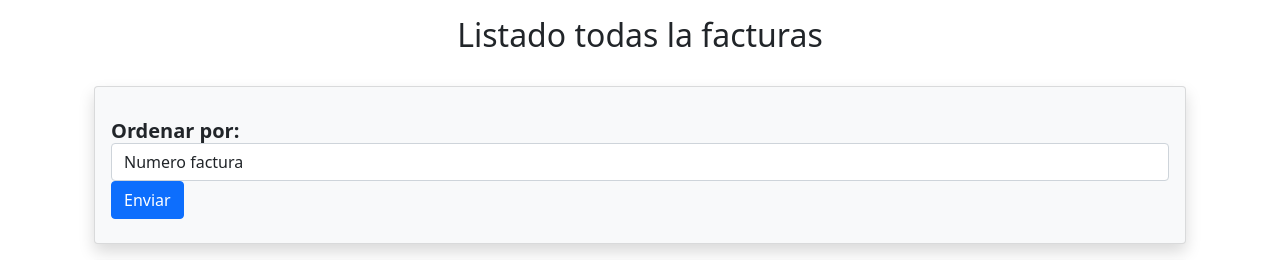
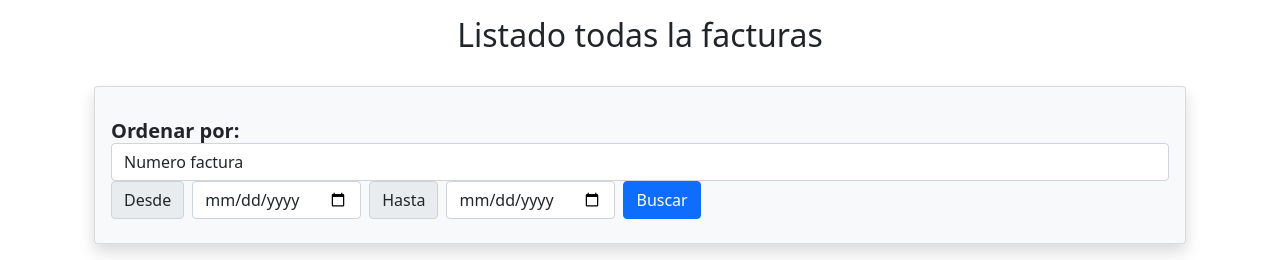
Before and after one commit to backglass/Plisafor-gestion-v2, a Flask app: page /facturas in a window 1280 px wide. Shown: the part 56-316 px from the top of the page. Run offline with Flask 3, Linux system fonts and the light colour scheme; the visitor is signed in with stand-in values (Sample User, id 1); data that the repository does not hold is empty; some libraries are stand-ins or nearby versions.

Commit message:
Rediseñado el formulario para que se pueda elegir un rango de fechas para ver las facturas

```diff
--- a/templates/facturas.html
+++ b/templates/facturas.html
@@ -7,13 +7,14 @@
 
 
 
-<!-- Estilos para el color de los iconos, los iconos los traje desde google icons -->
+
 <script type="text/javascript">
   function submitForm() {
       var form = document.getElementById("my-form");
       form.submit();
   }
 </script>
+<!-- Estilos para el color de los iconos, los iconos los traje desde google icons -->
 <style>
   .intro_textarea {
     white-space: pre-line;
@@ -48,6 +49,8 @@
     background: #dbdfe5;
   }
   </style>
+
+
   <div class="container">
     <h2 class="text-center mt-3">Listado todas la facturas</h2><br>
 
@@ -61,12 +64,28 @@
         <div class="card-body">
 
           <p class="card-text"><b>
-            <form method="POST" id="my-form">
-              {{ form.hidden_tag() }}
-              <label for="selection">Ordenar por:</label>
-              {{ form.selection(class_="form-control", placeholder="Seleccione una opción", onchange="submitForm()") }}
-              <button type="submit" class="btn btn-primary">Enviar</button>
-          </form>
+        <form method="POST" id="my-form">
+            {{ form.hidden_tag() }}
+            <label for="selection">Ordenar por:</label>
+            {{ form.selection(class_="form-control", placeholder="Seleccione una opción", onchange="submitForm()") }}
+            <div class="row g-2 align-items-center">
+                <div class="col-auto">
+                    <span class="input-group-text">Desde</span>
+                </div>
+                <div class="col-auto">
+                    {{ form.fecha_desde(class_="form-control", type="date") }}
+                </div>
+                <div class="col-auto">
+                    <span class="input-group-text">Hasta</span>
+                </div>
+                <div class="col-auto">
+                    {{ form.fecha_hasta(class_="form-control", type="date") }}
+                </div>
+                <div class="col-auto">
+                    <button type="submit" class="btn btn-primary">Buscar</button>
+                </div>
+            </div>
+        </form>
 
 
 
```
